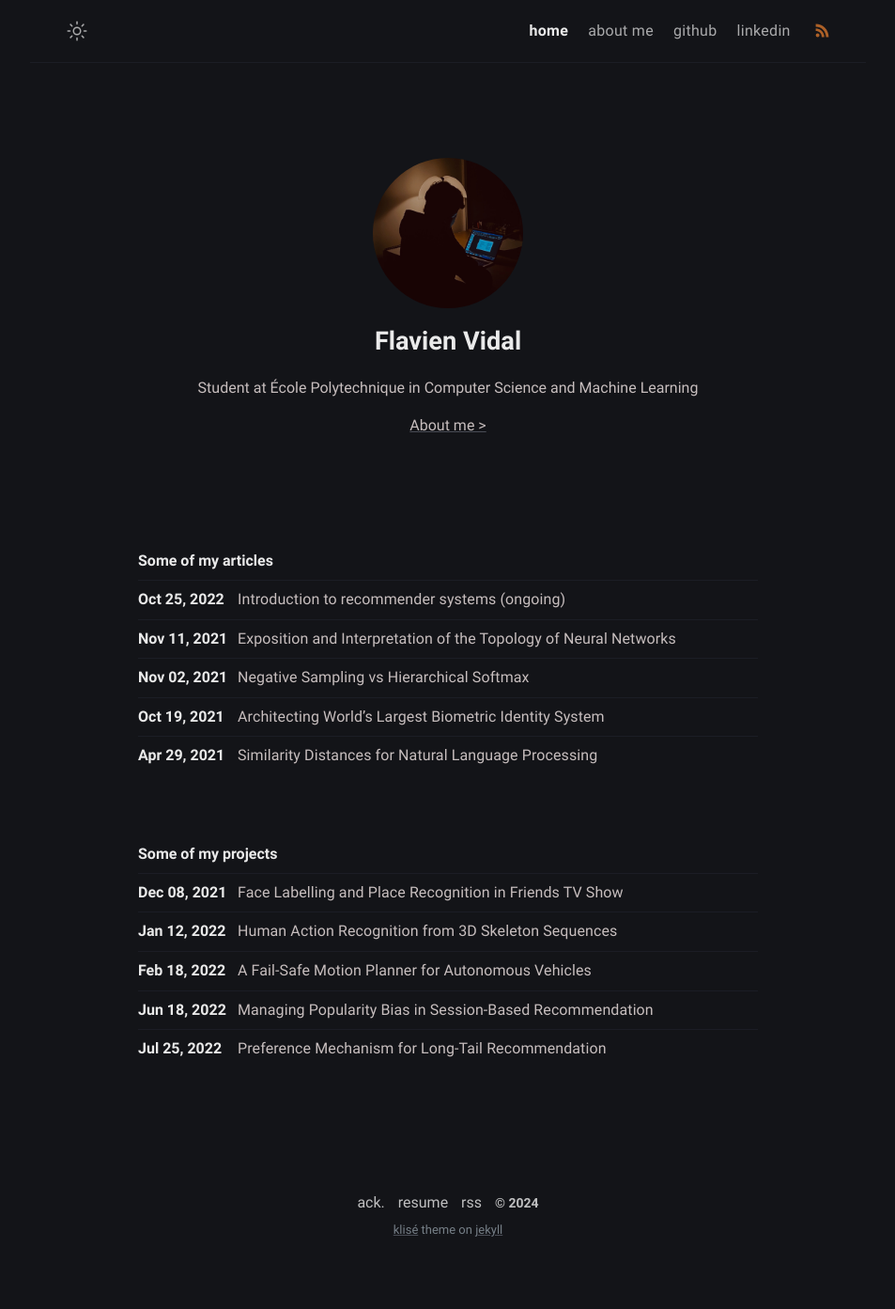
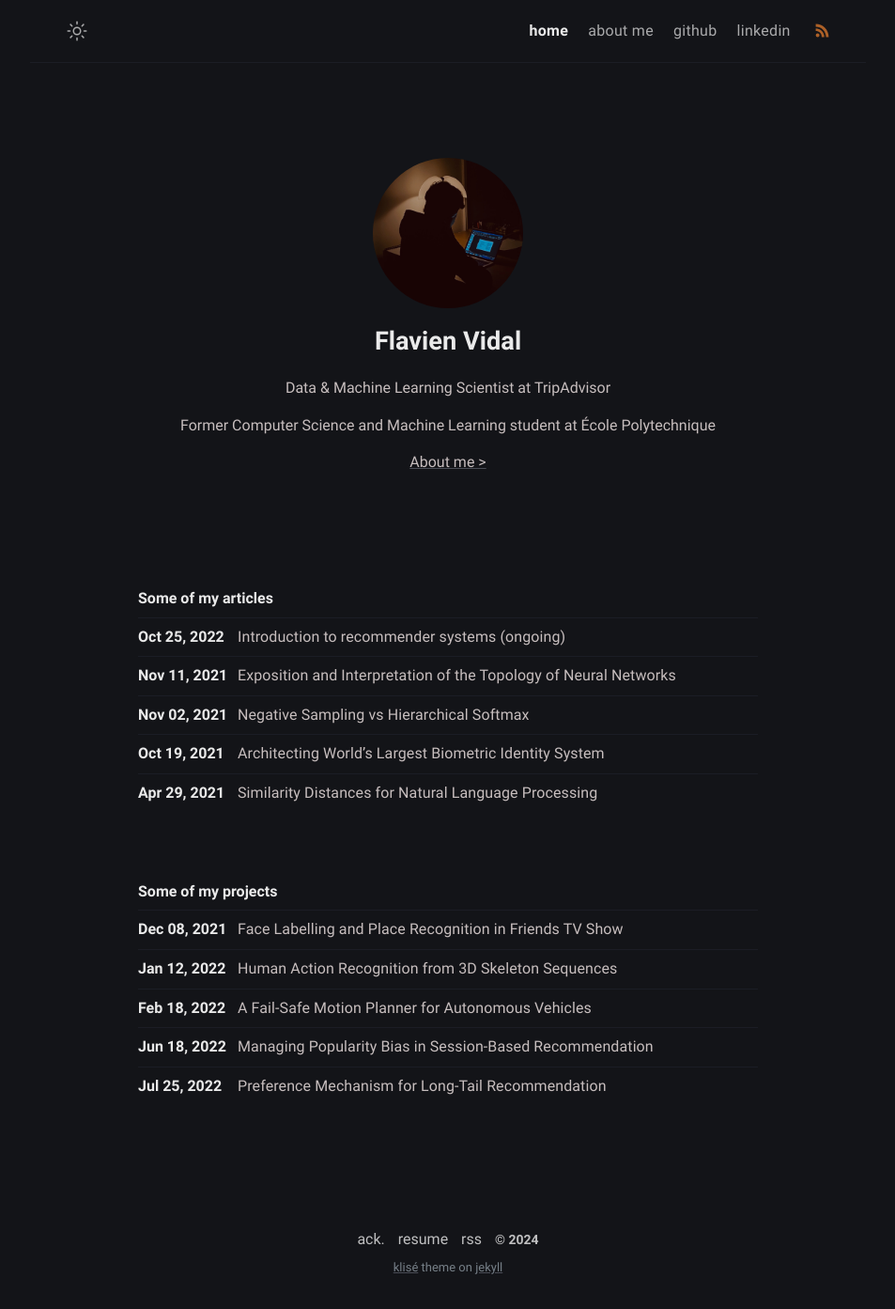
Before and after one commit to FlavienVidal/flavienvidal.github.io, a Jekyll site: the page built from index.md, in a window 1280 px wide. Shown: the whole page at 94% size, without its empty margins (163-1116 px from the left). Built offline with Jekyll 4.4.1, drawn with Linux system fonts in a browser that asks for light colours; before the commit the page ends 1353 px from its top, so only the background shows below that.

Commit message:
wip: update _config.yml to add tripadvisor

```diff
--- a/_config.yml
+++ b/_config.yml
@@ -14,7 +14,8 @@ author:
   name: Flavien Vidal # author name
   bio: >- # tell to the world
     <p>
-    Student at École Polytechnique in Computer Science and Machine Learning
+    Data & Machine Learning Scientist at TripAdvisor</p>
+    Former Computer Science and Machine Learning student at École Polytechnique
     </p>
     <p>
     <a href="https://flavienvidal.github.io/about/">About me ></a>
@@ -25,7 +26,7 @@ author:
   medium: flavien-vidal
   twitter: twitter_username # twitter username
   facebook: facebook_username # facebook username
-  email: flavien.vidal@polytechnique.edu # email adress
+  email: flavienvalentin.vidal@gmail.com # email adress
   avatar: /assets/img/avatar_flavien.jpg # change with your own avatar
 
 # URL settings
```
